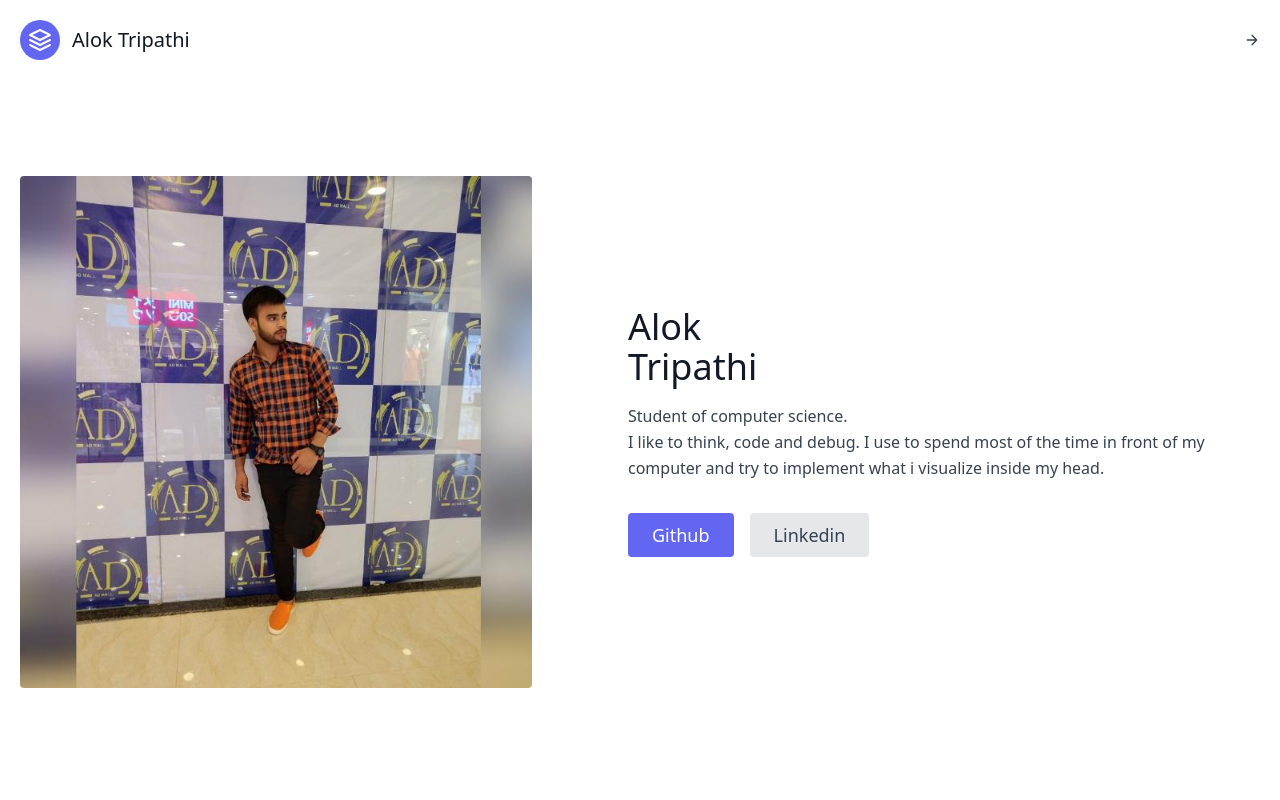
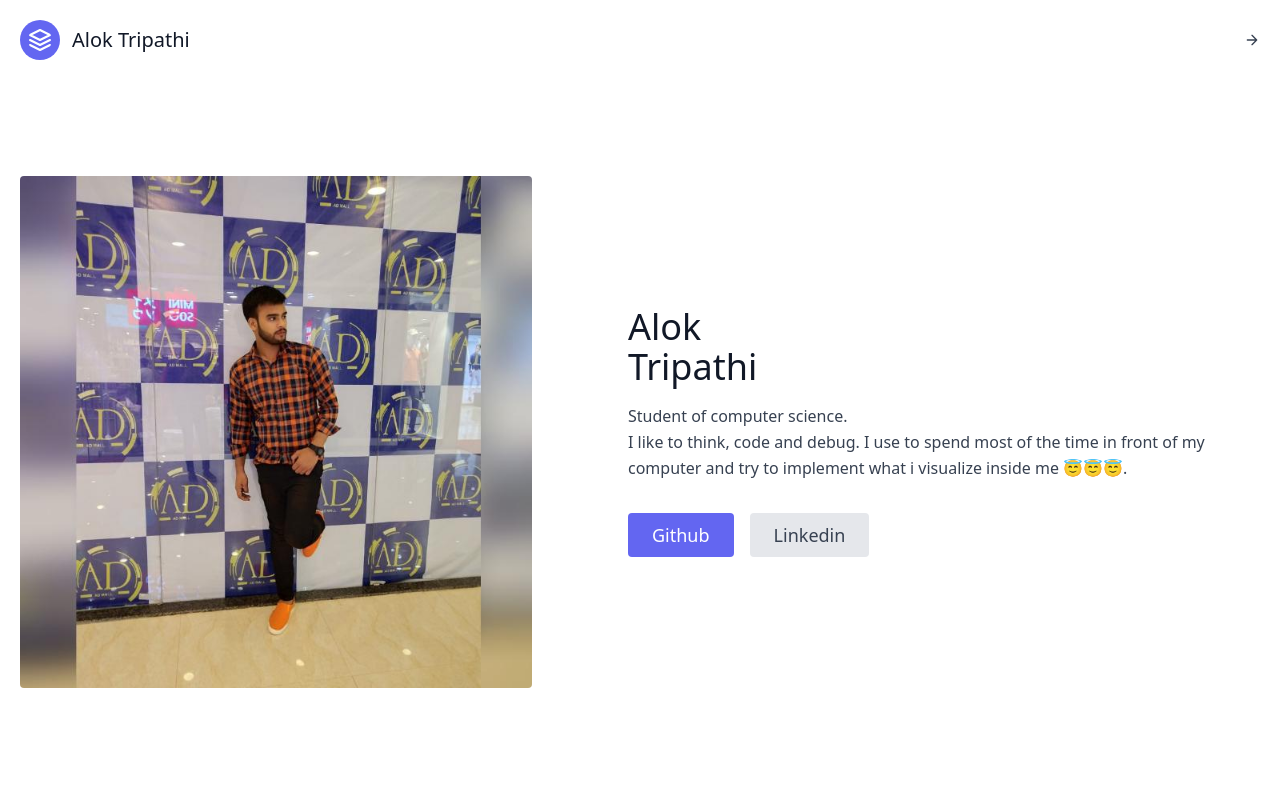
Before and after one commit to aloktripathi01/aloktripathi01.github.io, a plain HTML site: page index.html in a window 1280 px wide. Shown: the top 800 px of the page. Drawn offline with nearby package versions, Linux system fonts and the light colour scheme.

Commit message:
Update index.html

```diff
--- a/index.html
+++ b/index.html
@@ -35,7 +35,7 @@
       <h1 class="title-font sm:text-4xl text-3xl mb-4 font-medium text-gray-900">Alok
         <br class="hidden lg:inline-block">Tripathi
       </h1>
-      <p class="mb-8 leading-relaxed">Student of computer science.<br>I like to think, code and debug. I use to spend most of the time in front of my computer and try to implement what i visualize inside my head. </p>
+      <p class="mb-8 leading-relaxed">Student of computer science.<br>I like to think, code and debug. I use to spend most of the time in front of my computer and try to implement what i visualize inside me 😇😇😇. </p>
       <div class="flex justify-center">
         <button  class="inline-flex text-white bg-indigo-500 border-0 py-2 px-6 focus:outline-none hover:bg-indigo-600 rounded text-lg"><a href="https://github.com/aloktripatihi01/">Github</a></button>
         <button href="https://www.linkedin.com/in/alok-tripathi-63a0b719b/" class="ml-4 inline-flex text-gray-700 bg-gray-200 border-0 py-2 px-6 focus:outline-none hover:bg-gray-300 rounded text-lg"><a href="https://www.linkedin.com/in/alok-tripathi-63a0b719b/">Linkedin</a></button>
```
